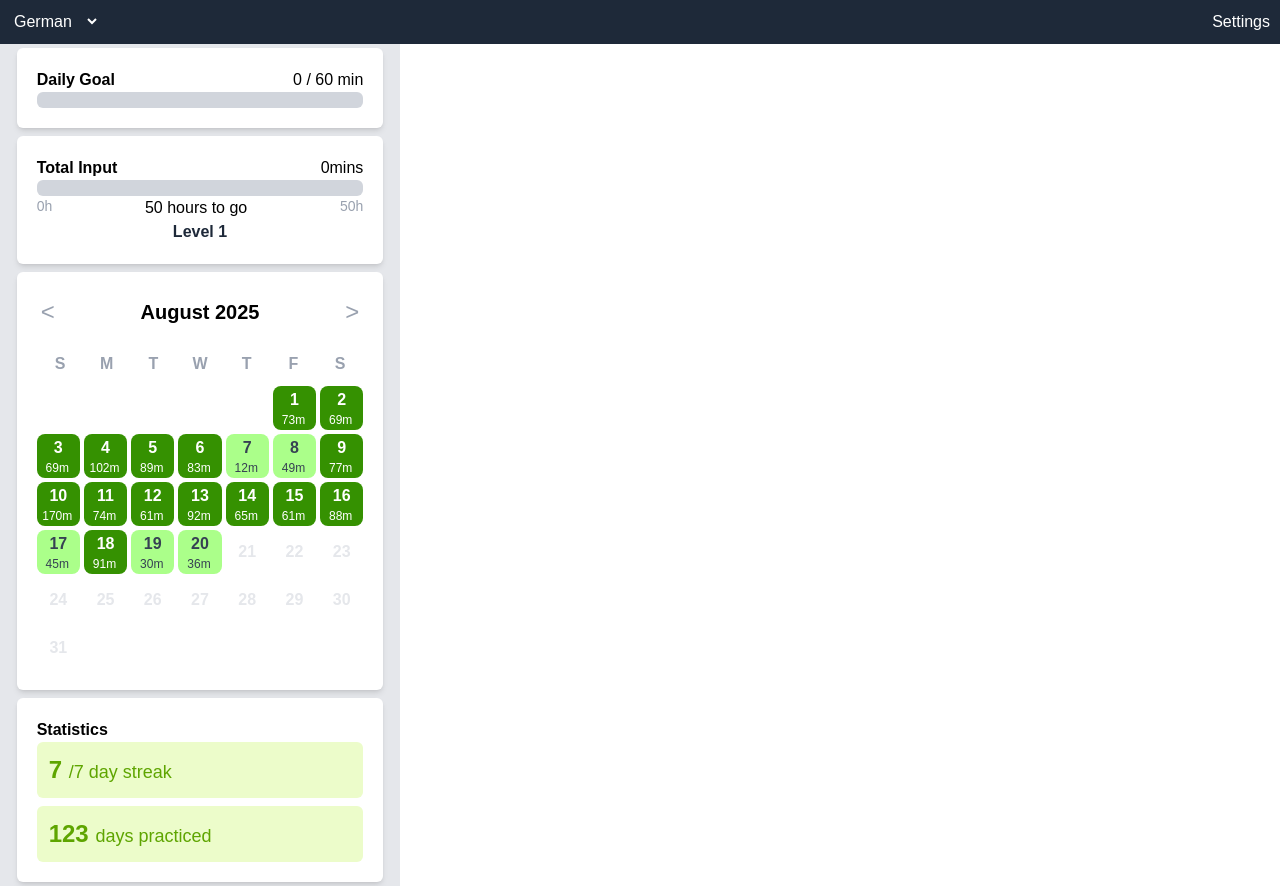
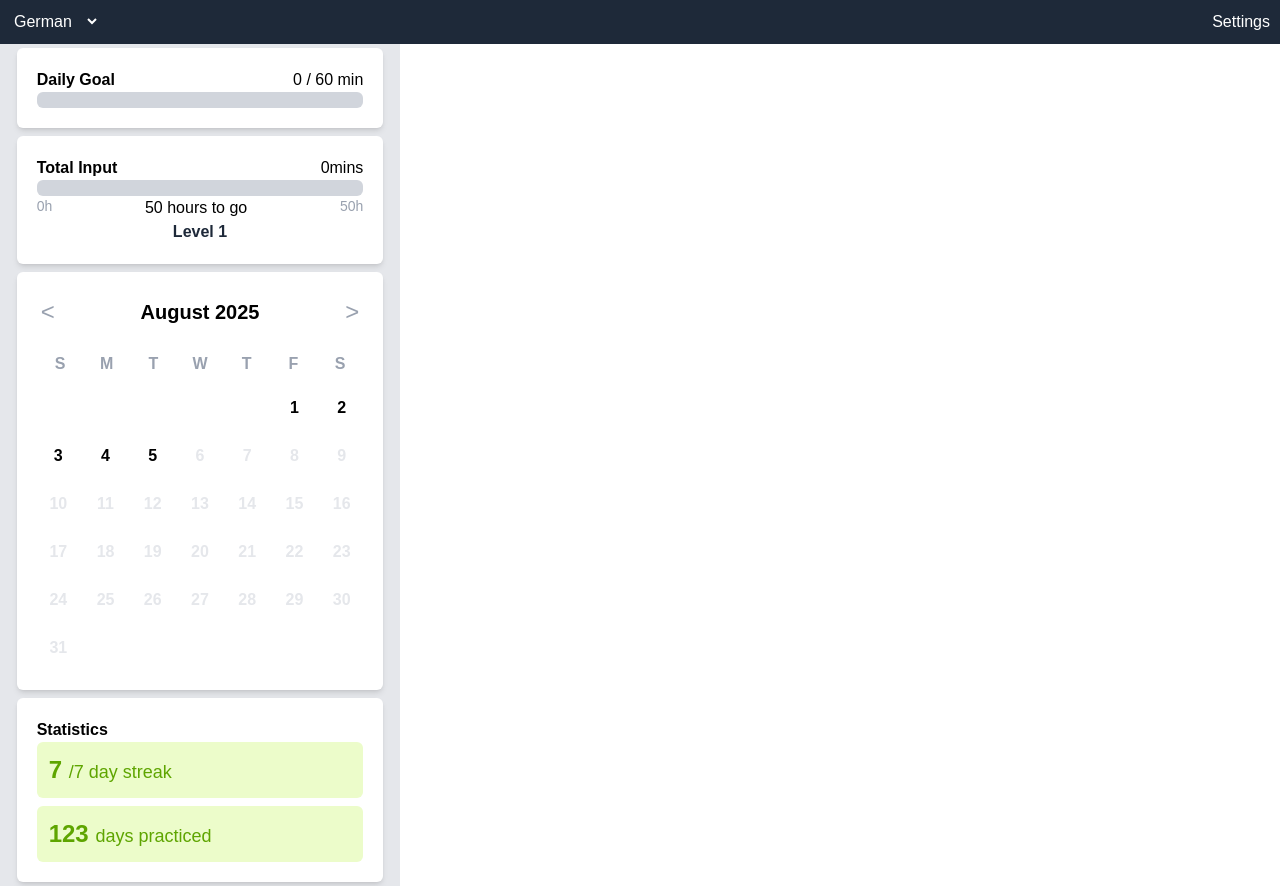
Before and after one commit to Yoreni/track-your-input, a React (Vite) app: page / in a window 1280 px wide. Built offline with nearby package versions, Linux system fonts and the light colour scheme.

Commit message:
caldendar uses real data

```diff
--- a/src/popup/Calendar.tsx
+++ b/src/popup/Calendar.tsx
@@ -1,7 +1,7 @@
 // import { useState } from "react";
 
 import { useState } from "react"
-import { isOnSameDay } from "../utils"
+import { getMinutesOfInputOnDay, HOUR_CUTOFF, isOnSameDay } from "../utils"
 import type { WatchData } from "../WatchData"
 
 function formatDateHeader(date: Date, locale: Intl.LocalesArgument = "en"): String
@@ -21,15 +21,16 @@ function formatInputMins(mins: number)
     return ""
 }
 
-function getData(monthDisplay: Date): { [key: number]: number }
+function getData(monthDisplay: Date, input: WatchData[], language: string): { [key: number]: number }
 {
-    monthDisplay;
-    return {
-        1: 73, 2: 69, 3: 69, 4: 102, 5: 89,
-        6: 83, 7: 12, 8: 49, 9: 77, 10: 170,
-        11: 74, 12: 61, 13: 92, 14: 65, 15: 61,
-        16: 88, 17: 45, 18: 91, 19: 30, 20: 36
+    const daysInMonth = getDaysInMonth(monthDisplay)
+    let perDayInput: { [key: number]: number } = {}
+    for (let day = 1; day <= daysInMonth; ++day)
+    {
+        const date = new Date(monthDisplay.getFullYear(), monthDisplay.getMonth(), day, HOUR_CUTOFF)
+        perDayInput[day] = getMinutesOfInputOnDay(date, input, language)
     }
+    return perDayInput;
 }
 
 function getDailyGoal(): number
@@ -37,17 +38,17 @@ function getDailyGoal(): number
     return 60;
 }
 
-function drawDayCells(monthDisplay: Date)
+function drawDayCells(monthDisplay: Date, input: WatchData[], language: string)
 {
     const firstDayOfMonth = new Date(monthDisplay.getFullYear(), monthDisplay.getMonth(), 1);
     const daysInMonth = getDaysInMonth(monthDisplay);
     let cells  = []
-    const now = new Date(2025,7,20,4)//new Date()
+    const now = new Date()
 
     for (let i = 0; i < firstDayOfMonth.getDay(); i++)
         cells.push(<DayCell cellType={"FILLER"}/>)
 
-    const perDayInput = getData(monthDisplay)
+    const perDayInput = getData(monthDisplay, input, language)
     for (let day = 1; day <= daysInMonth; day++)
     {
         const minsOfInput = perDayInput[day];
@@ -105,7 +106,7 @@ export function Calendar({input}: CalendarProps )
             <div>S</div>
         </div>
         <div className="grid grid-cols-7 grid-rows-6 gap-1" id="calendarGrid">
-            {drawDayCells(monthDisplay)}
+            {drawDayCells(monthDisplay, input, "en")}
         </div>
     </div>
 }
--- a/src/popup/DailyGoal.tsx
+++ b/src/popup/DailyGoal.tsx
@@ -1,4 +1,4 @@
-import { getDayInput } from "../utils";
+import { getMinutesOfInputOnDay } from "../utils";
 import type { WatchData } from "../WatchData";
 import { ProgressBar } from "./ProgressBar";
 
@@ -9,7 +9,7 @@ interface Props {
 export function DailyGoal({input}: Props)
 {
     const goal = 60;
-    const inputToday = Math.floor(getDayInput(new Date(), input, "en"))
+    const inputToday = Math.floor(getMinutesOfInputOnDay(new Date(), input, "en"))
 
     return ( <>
         <div className='flex justify-between'>
--- a/src/utils.ts
+++ b/src/utils.ts
@@ -1,6 +1,6 @@
 import type { WatchData } from "./WatchData";
 
-const HOUR_CUTOFF = 4
+export const HOUR_CUTOFF = 4
 
 export function calculateTotalHours(input: WatchData[], language: string)
 {
@@ -12,13 +12,13 @@ export function calculateTotalHours(input: WatchData[], language: string)
     return seconds / 3600;
 }
 
-export function getDayInput(date: Date, input: WatchData[], language: string)
+export function getMinutesOfInputOnDay(date: Date, input: WatchData[], language: string)
 {
     if (!input)
         return 0
-    const seconds = calculateTotalHours(input.filter(
-        (entry: WatchData) => isOnSameDay(date, entry.date)), language) * 60
-    return seconds / 60
+    const hours = calculateTotalHours(input.filter(
+        (entry: WatchData) => isOnSameDay(date, entry.date)), language)
+    return hours * 60
 }
 
 export function isOnSameDay(date1: Date, date2: Date): boolean
```
